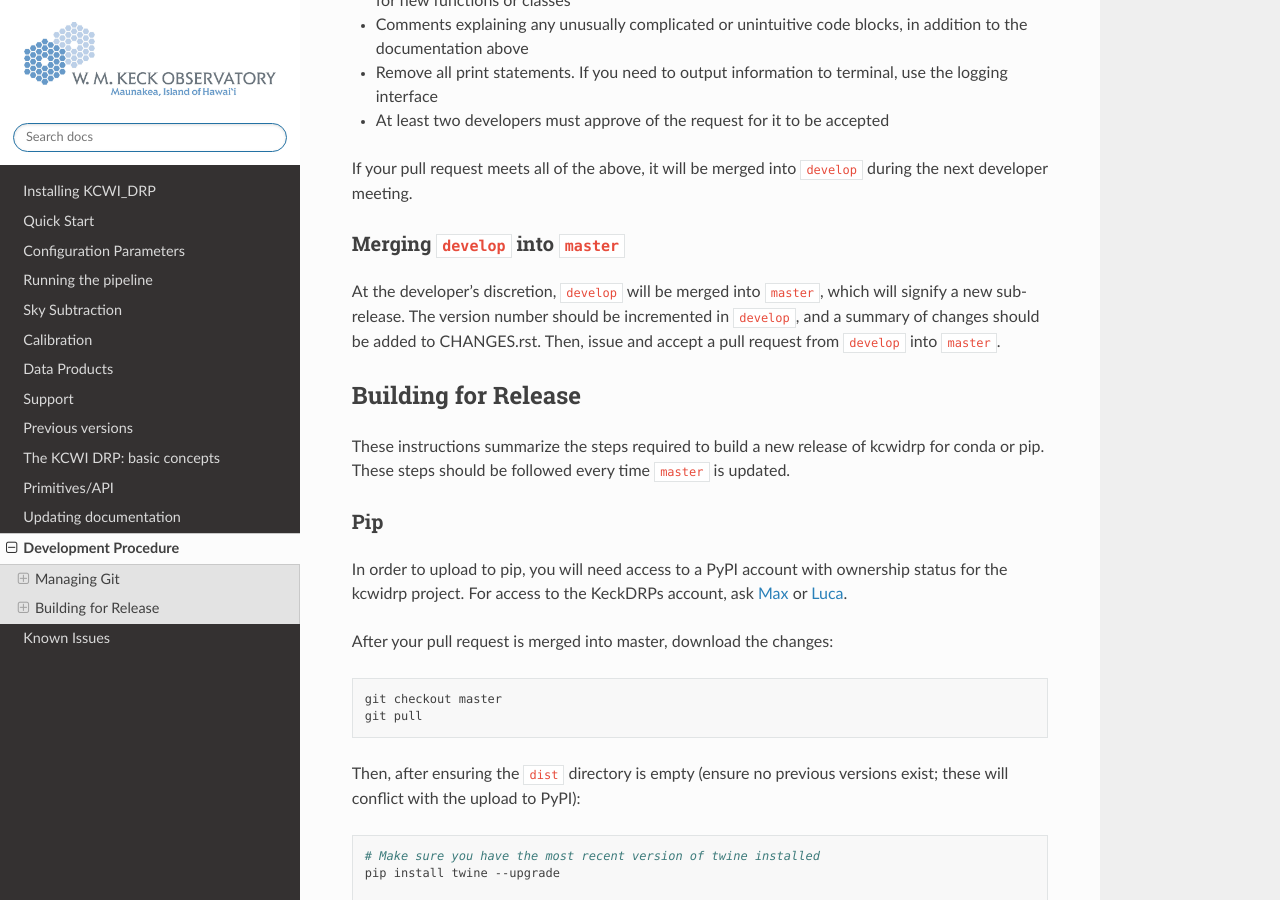
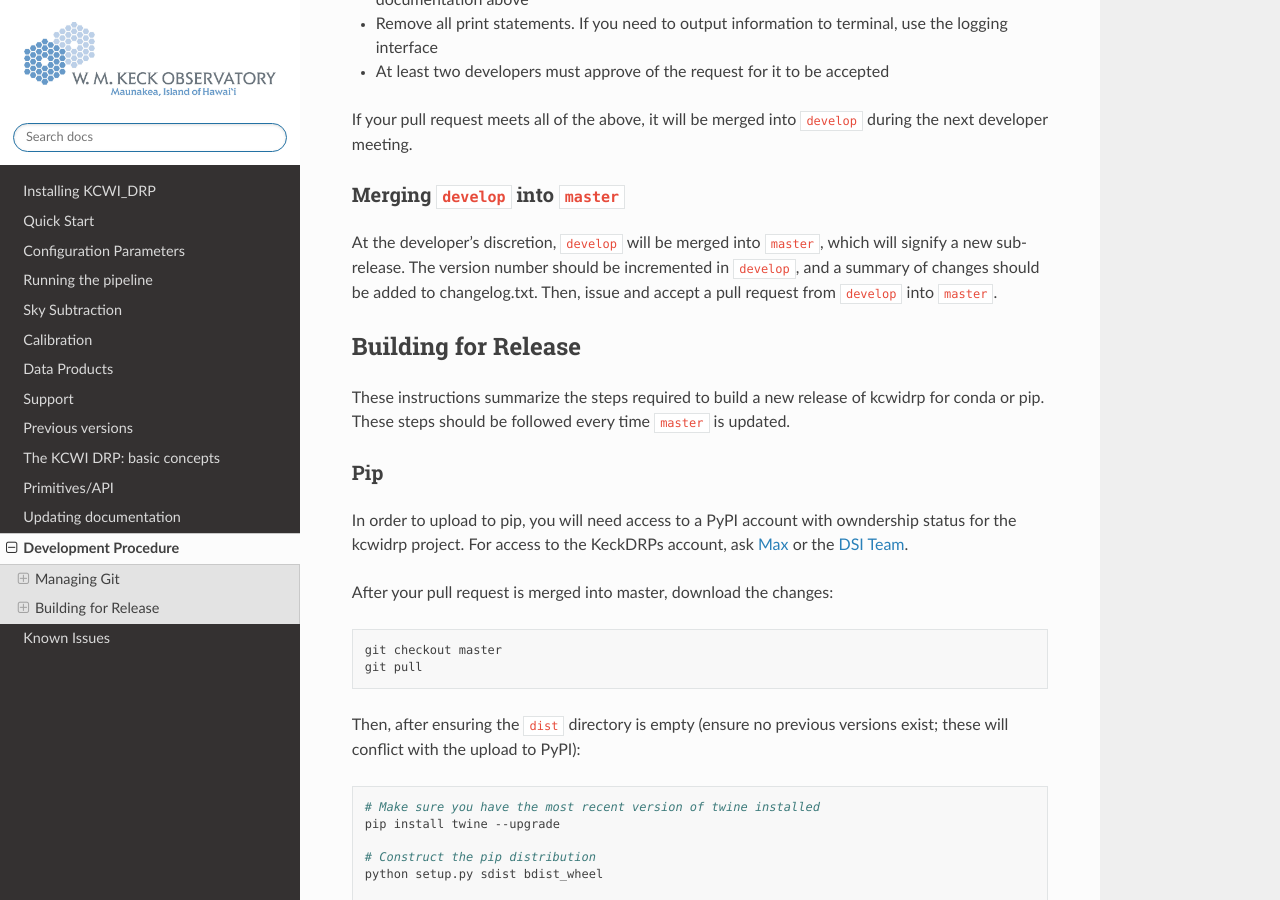
Before and after one commit to Keck-DataReductionPipelines/KCWI_DRP, a Sphinx documentation site: the page built from docs/source/development.rst, in a window 1280 px wide and 900 px high, scrolled down 1173 px. Built offline with Sphinx 7.4.7 and the Read the Docs theme 2.0.0, drawn with Linux system fonts in a browser that asks for light colours; some of the changed text lies outside the part shown.

Commit message:
update development guidelines

```diff
--- a/docs/source/development.rst
+++ b/docs/source/development.rst
@@ -12,7 +12,6 @@
 
 - ``master`` (default): This branch contains the current release version of the code, and provides the source used to build the package for ``conda`` and  ``pip``.
 - ``develop``: This branch contains new features and non-essential fixes. It should be stable at all times. A new release is triggered by this branch being merged into ``master``. Any new code should be added to this branch.
-- ``documentation``: This branch contains the documentation. Any new features or changes should be recorded here. For instructions on updating the docs, see the Updating Documentation page.
 
 When adding new code, please do your development in a branch off of ``develop``:
 
@@ -59,7 +58,7 @@
 
 At the developer's discretion, ``develop`` will be merged into ``master``, which
 will signify a new sub-release. The version number should be incremented in
-``develop``, and a summary of changes should be added to CHANGES.rst. Then,
+``develop``, and a summary of changes should be added to changelog.txt. Then,
 issue and accept a pull request from ``develop`` into ``master``.
 
 Building for Release
@@ -73,8 +72,8 @@
 ^^^
 
 In order to upload to pip, you will need access to a PyPI account with
-ownership status for the kcwidrp project. For access to the KeckDRPs account,
-ask `Max <mbrodheim@keck.hawaii.edu>`_ or `Luca <lrizzi@keck.hawaii.edu>`_.
+owndership status for the kcwidrp project. For access to the KeckDRPs account,
+ask `Max <mbrodheim@keck.hawaii.edu>`_ or the `DSI Team <dis-team@keck.hawaii.edu>`_.
 
 After your pull request is merged into master, download the changes:
 
```
